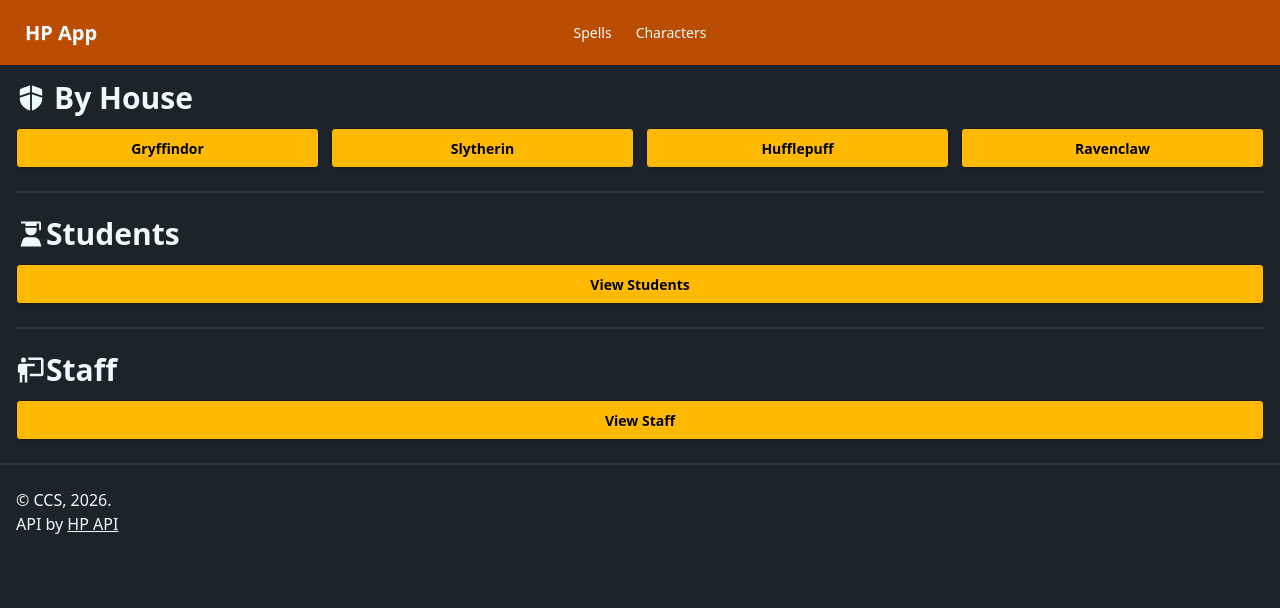
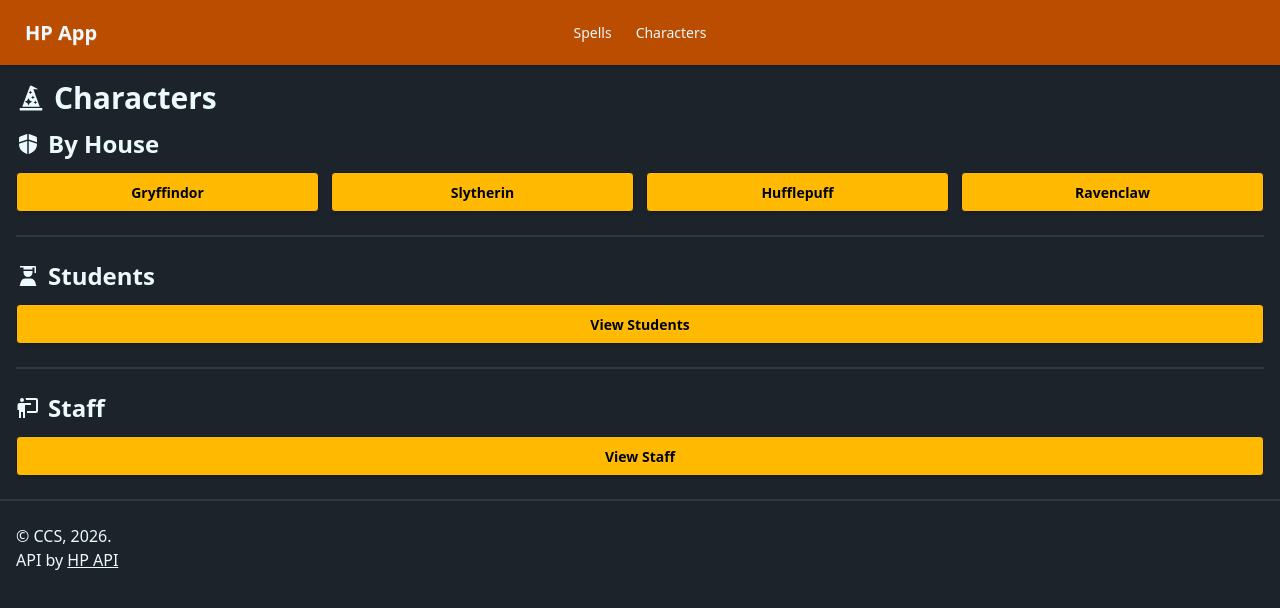
Before and after one commit to cristiancajiaos/hp-app, an Angular app: page /characters/home in a window 1280 px wide. Shown: the top 608 px of the page. Built offline with nearby package versions, Linux system fonts and the light colour scheme.

Commit message:
Ajustes sobre vista CharactersHome

```diff
--- a/src/app/characters/pages/characters-home/characters-home.html
+++ b/src/app/characters/pages/characters-home/characters-home.html
@@ -1,5 +1,15 @@
 <section class="characters-home">
   <h1 class="text-3xl font-bold flex items-center mb-3">
+    <svg xmlns="http://www.w3.org/2000/svg" width="1em" height="1em" class="mr-2" viewBox="0 0 24 24">
+      <path d="M0 0h24v24H0z" fill="none" />
+      <path
+        fill="currentColor"
+        d="M21 22H3v-2h18zm-2-3H5l6.1-16.4q.3-.6.9-.6l6 3h-4.1zM10 7.5l1.04.47L11.5 9l.47-1.03L13 7.5l-1.03-.47L11.5 6l-.46 1.03zm3 7.5l-2.06-.93L10 12l-.93 2.07L7 15l2.07.93L10 18l.94-2.07zm.97-3.03L15 11.5l-1.03-.47L13.5 10l-.46 1.03l-1.04.47l1.04.47l.46 1.03zm2 4L17 15.5l-1.03-.47L15.5 14l-.46 1.03l-1.04.47l1.04.47l.46 1.03z"
+      />
+    </svg>
+    <span>Characters</span>
+  </h1>
+  <h2 class="text-2xl font-bold flex items-center mb-3">
     <svg
       xmlns="http://www.w3.org/2000/svg"
       width="1em"
@@ -24,7 +34,7 @@
       </g>
     </svg>
     <span>By House</span>
-  </h1>
+  </h2>
   <div class="grid sm:grid-cols-1 md:grid-cols-2 lg:grid-cols-4 gap-3">
     @for (house of houses; track house) {
       <a [routerLink]="['/characters/house', house]" class="btn bg-amber-400 text-black">
@@ -33,8 +43,8 @@
     }
   </div>
   <div class="divider"></div>
-  <h1 class="text-3xl font-bold flex items-center mb-3">
-    <svg xmlns="http://www.w3.org/2000/svg" width="1em" height="1em" viewBox="0 0 24 24">
+  <h2 class="text-2xl font-bold flex items-center mb-3">
+    <svg xmlns="http://www.w3.org/2000/svg" width="1em" height="1em" class="mr-2" viewBox="0 0 24 24">
       <path d="M0 0h24v24H0z" fill="none" />
       <path
         fill="currentColor"
@@ -43,15 +53,14 @@
         clip-rule="evenodd"
       />
     </svg>
-
     <span>Students</span>
-  </h1>
+  </h2>
   <a routerLink="/characters/students" class="w-full btn bg-amber-400 text-black">
     View Students
   </a>
   <div class="divider"></div>
-  <h1 class="text-3xl font-bold flex items-center mb-3">
-    <svg xmlns="http://www.w3.org/2000/svg" width="1em" height="1em" viewBox="0 0 24 24">
+  <h2 class="text-2xl font-bold flex items-center mb-3">
+    <svg xmlns="http://www.w3.org/2000/svg" width="1em" height="1em"  class="mr-2" viewBox="0 0 24 24">
       <path d="M0 0h24v24H0z" fill="none" />
       <path
         fill="currentColor"
@@ -59,8 +68,6 @@
       />
     </svg>
     <span>Staff</span>
-  </h1>
-  <a routerLink="/characters/staff" class="w-full btn bg-amber-400 text-black">
-    View Staff
-  </a>
+  </h2>
+  <a routerLink="/characters/staff" class="w-full btn bg-amber-400 text-black"> View Staff </a>
 </section>
```
